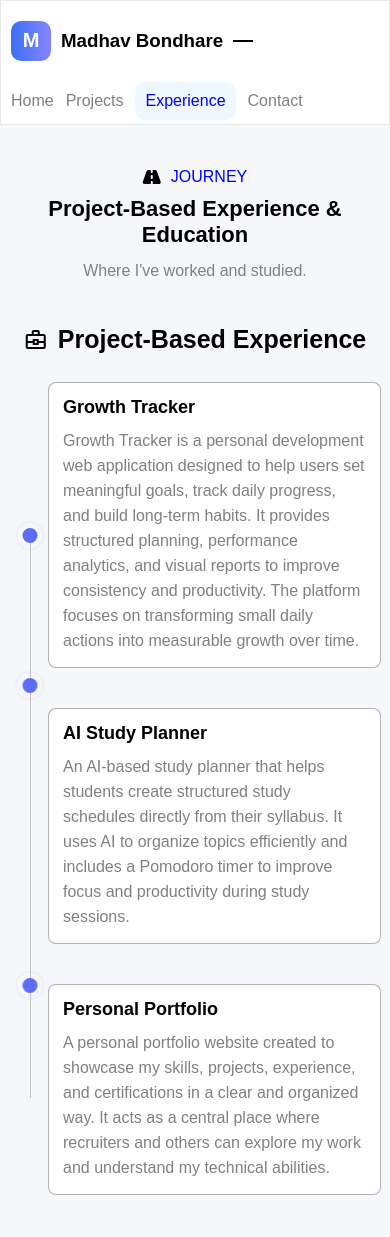
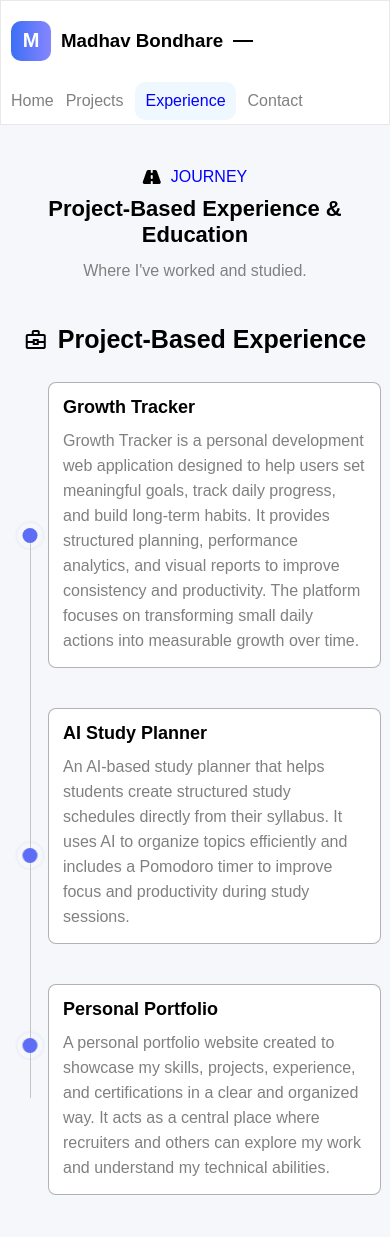
Before and after one commit to Madhav-87/my-portfolio, a React (Vite) app: page /experience in a window 390 px wide. Shown: the top 1237 px of the page. Built offline with nearby package versions, Linux system fonts and the light colour scheme.

Commit message:
fix layout : 'Experience.jsx'

```diff
--- a/src/pages/Experience/Experience.css
+++ b/src/pages/Experience/Experience.css
@@ -24,7 +24,7 @@
     position: relative;
     animation: lineAppear 1s ease forwards;
     transform-origin: top;
-    transform: scaleY(0);
+    transform: translateY(-120px) !important;
 }
 
 .point {
@@ -122,9 +122,13 @@
     .timeline{
         height: 570px;
     }
+    .point:nth-child(2) {
+        position: absolute;
+        top: 320px;
+    }
     .point:nth-child(3) {
         position: absolute;
-        top: 450px;
+        top: 510px;
     }
     .ex-project-container{
         min-height: auto !important;
@@ -145,6 +149,14 @@
     .ex-main-txt{
         font-size: 21px;
     }
+    .point:nth-child(2) {
+        position: absolute;
+        top: 320px;
+    }
+    .point:nth-child(3) {
+        position: absolute;
+        top: 510px;
+    }
     .ex-project-container .project-container{
         min-height: auto !important;
     }
--- a/src/utility.css
+++ b/src/utility.css
@@ -77,4 +77,3 @@
 button{
     cursor: pointer;
 }
-.mr-10{}
```
